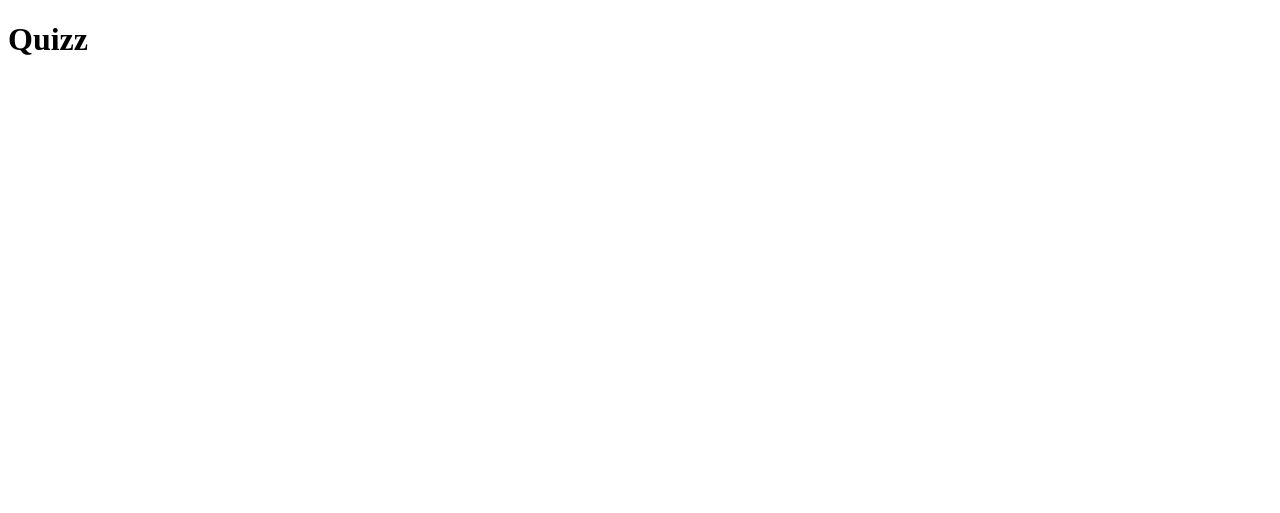
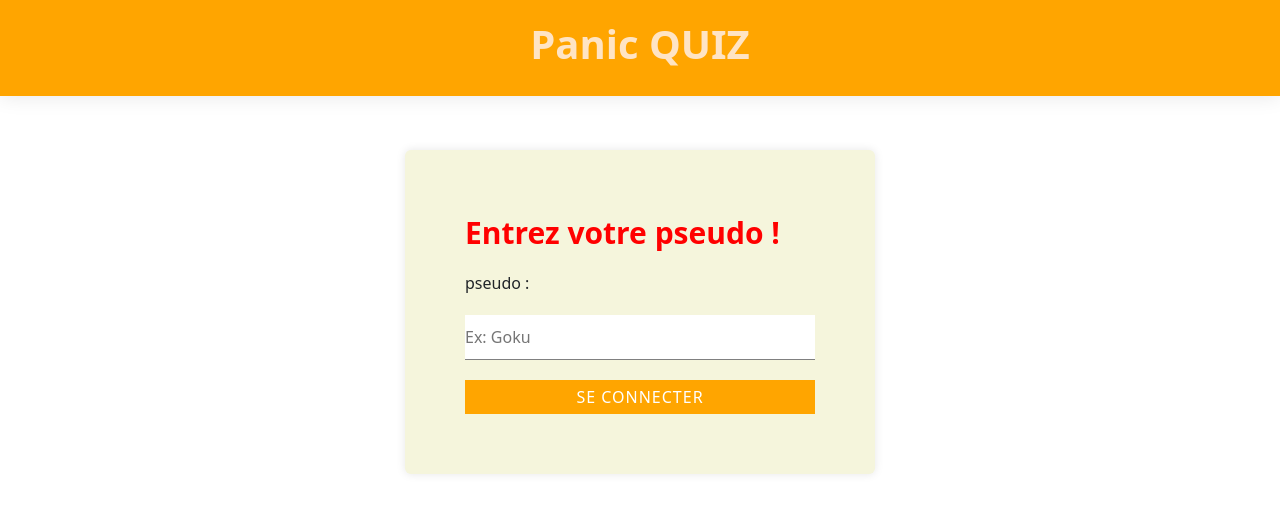
Before and after one commit to gastonpro1/Quiz, a PHP site: page / in a window 1280 px wide. Before the commit the part shown is almost empty. Shown: the top 513 px of the page. Run offline with PHP 8.4, Linux system fonts and the light colour scheme.

Commit message:
Modification de index.html

```diff
--- a/index.php
+++ b/index.php
@@ -4,9 +4,75 @@
     <meta charset="UTF-8">
     <meta http-equiv="X-UA-Compatible" content="IE=edge">
     <meta name="viewport" content="width=device-width, initial-scale=1.0">
-    <title>Quizz</title>
+    <title>Pseudo Page</title>
+
+    <link rel="stylesheet" href="style.css">
+    <link href="https://cdn.jsdelivr.net/npm/bootstrap@5.3.0-alpha1/dist/css/bootstrap.min.css" rel="stylesheet" integrity="sha384-GLhlTQ8iRABdZLl6O3oVMWSktQOp6b7In1Zl3/Jr59b6EGGoI1aFkw7cmDA6j6gD" crossorigin="anonymous">
+
 </head>
 <body>
-    <h1>Quizz</h1>
+
+<!-- menu -->
+
+    <div class="menu">
+
+        <h1> <strong> Panic QUIZ </strong> </h1>
+
+    </div>
+
+<!-- Fin menu -->
+
+   <section class="pseudo">
+        <form action="" method="POST">
+            <p class="error"> <strong> Entrez votre pseudo ! </strong> </p>
+            <label> pseudo : </label>
+            <input type="text" name="name" placeholder="Ex: Goku">
+            <button class="style_btn"> Se connecter </button>
+
+
+
+
+
+
+
+
+
+
+
+
+    <!-- <header>
+        <h1 class="CultG"> <strong> QUIZ 3 Thème </strong> </h1>
+
+      <form>
+
+            <h2 class ="fs-1"> <strong> Entrez votre pseudo : </strong> </h2>
+
+            <div class="input">
+                <input type="pseudo" placeholder="Pseudo" style="width: 300px; height: 50px" />
+            </div>
+
+            <br>
+
+            <div align="center">
+                <button type="submit" style="width:300px; height: 50px"> Se connecter </button>
+            </div>
+
+     </form>
+
+     </header>
+
+<footer>
+
+<h1 class="Foot"> <strong> Rios Brice <br>
+                           Medjo Gaston <br>
+                           Litaudon Alexandre
+</strong> </h1>
+
+</footer> -->
+
+    <script src="main.js"> </script>
+    <script src="https://cdn.jsdelivr.net/npm/bootstrap@5.3.0-alpha1/dist/js/bootstrap.bundle.min.js" integrity="sha384-w76AqPfDkMBDXo30jS1Sgez6pr3x5MlQ1ZAGC+nuZB+EYdgRZgiwxhTBTkF7CXvN" crossorigin="anonymous"></script>
 </body>
+
+
 </html>
--- /dev/null
+++ b/style.css
@@ -0,0 +1,69 @@
+body {
+    background-color: bisque;
+    display: flex;
+    align-items: center;
+    justify-content: center;
+    letter-spacing: 0, 5px;
+}
+
+.menu {
+    position: absolute;
+    top: 0;
+    width: 100%;
+    display: flex;
+    justify-content: center;
+    background-color: orange;
+    padding: 20px 10px;
+    box-shadow: 0 0 20px rgba(0, 0, 0, 0.1);
+    color: bisque;
+}
+
+.menu a {
+    text-decoration: 0;
+    text-transform: uppercase;
+    letter-spacing: 1px;
+    color: brown;
+    padding: 0 20px;
+    transition: 0, 5s;
+}
+
+section {
+    margin-top: 150px;
+    background-color: beige;
+    padding: 60px;
+    display: flex;
+    flex-direction: column;
+    border-radius: 6px;
+    box-shadow: 0 0 10px rgba(0, 0, 0, 0.1);
+    margin-bottom: 20px;
+}
+
+.style_btn {
+    padding: 5px 25px;
+    color: white;
+    background-color: orange;
+    letter-spacing: 1px;
+    border: 0;
+    cursor: pointer;
+    text-transform: uppercase;
+}
+
+.error {
+    color: red;
+    font-size: 30px;
+}
+
+.pseudo form {
+    display: flex;
+    flex-direction: column;
+}
+
+.pseudo form input {
+    outline: 0;
+    border: 0;
+    border-bottom: 1px solid gray;
+    margin: 20px 0;
+    width: 350px;
+    padding: 10px 0;
+
+}
```
